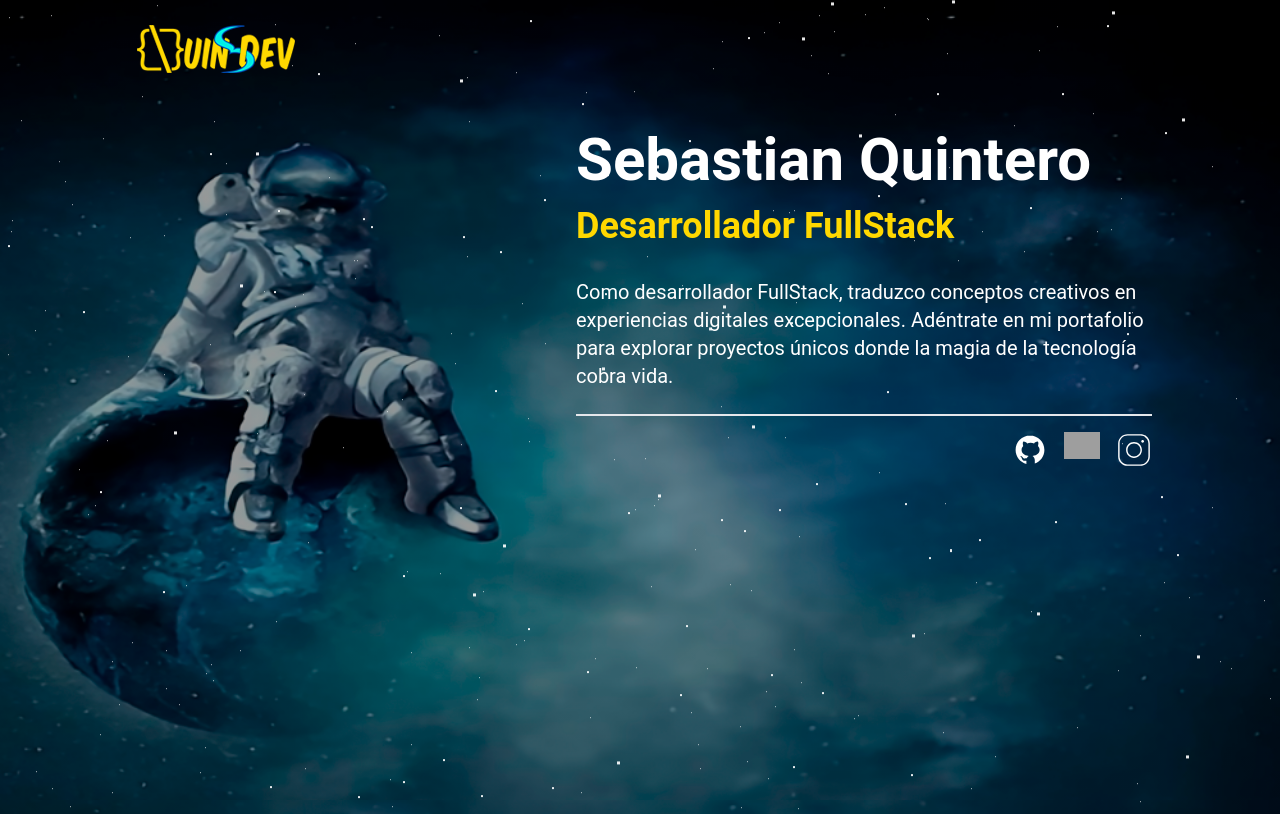
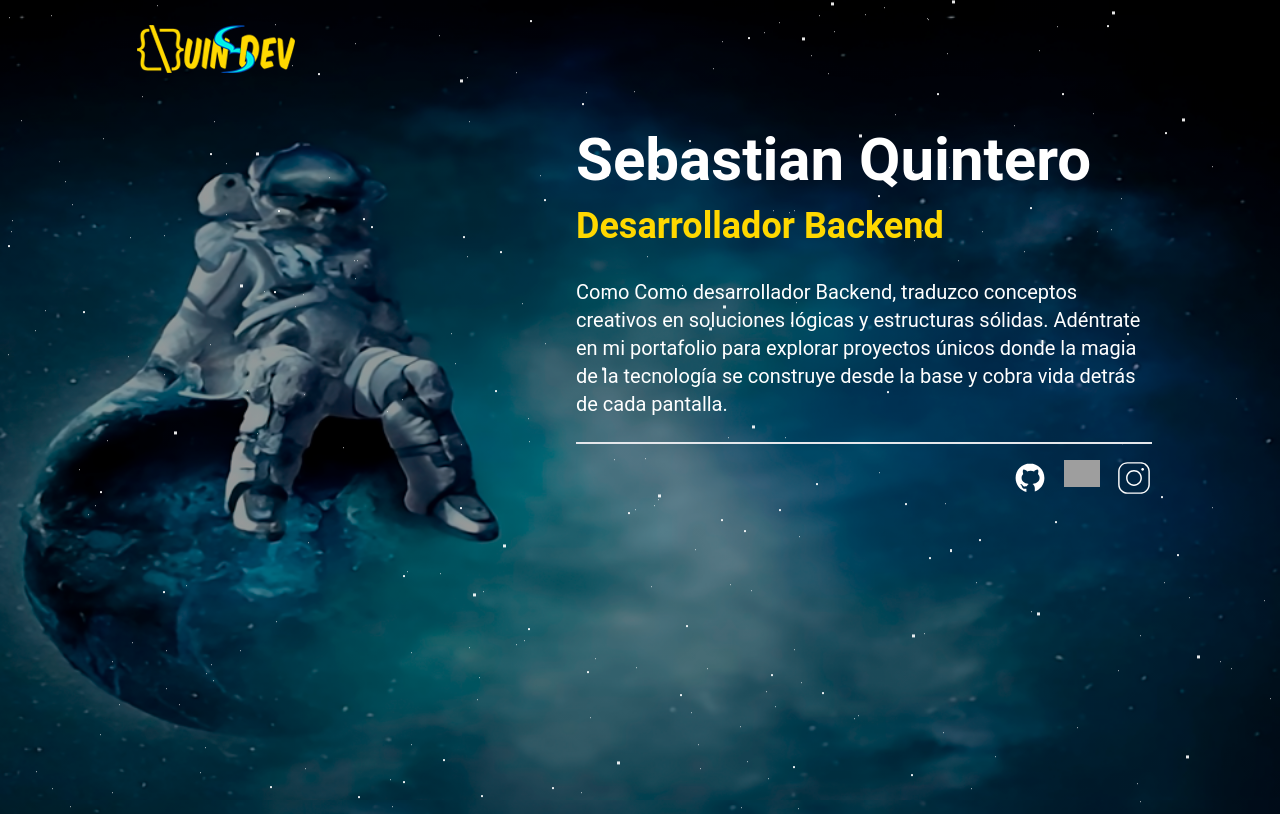
Before and after one commit to QuinSDev/quinsdev-portfolio, a React (Vite) app: page / in a window 1280 px wide. Shown: the top 814 px of the page. Built offline with nearby package versions, Linux system fonts and the light colour scheme; grey boxes are pictures that could not be loaded.

Commit message:
docs: actualizar perfil profesional enfocado en desarrollo backend en el Hero.jsx

```diff
--- a/src/components/Hero.jsx
+++ b/src/components/Hero.jsx
@@ -16,12 +16,9 @@ export const Hero = () => {
     <div className="flex h-[75vh] sm:h-[88vh] py-12 sm:py-14 px-14 xl:px-32 lg:px-20 md:px-20 sm:px-16 justify-end component">
       <div className="flex flex-col max-h-full xl:max-w-xl lg:max-w-md lg:justify-start md:justify-center sm:justify-center justify-center">
         <h1 className="xl:text-6xl lg:text-5xl md:text-5xl sm:text-4xl text-3xl lg:text-left text-center font-bold text-white">Sebastian Quintero</h1>
-        <h3 className="sm:mt-4 mt-1 lg:text-4xl md:text-3xl sm:text-2xl text-2xl lg:text-left text-center font-bold" style={secondColor}>Desarrollador FullStack</h3>
+        <h3 className="sm:mt-4 mt-1 lg:text-4xl md:text-3xl sm:text-2xl text-2xl lg:text-left text-center font-bold" style={secondColor}>Desarrollador Backend</h3>
         <p className="sm:text-xl text-lg lg:text-left text-center sm:mt-8 mt-5 text-white">Como
-          desarrollador FullStack, traduzco conceptos creativos
-          en experiencias digitales excepcionales. Adéntrate en mi portafolio
-          para explorar proyectos únicos donde la magia de la tecnología cobra
-          vida.</p>
+          Como desarrollador Backend, traduzco conceptos creativos en soluciones lógicas y estructuras sólidas. Adéntrate en mi portafolio para explorar proyectos únicos donde la magia de la tecnología se construye desde la base y cobra vida detrás de cada pantalla.</p>
           <div className="gap-4 flex mt-6 pt-4 border-t-2 justify-end">
             <div className="img-container">
             <a href="https://github.com/QuinSDev" target="_blank">
```
